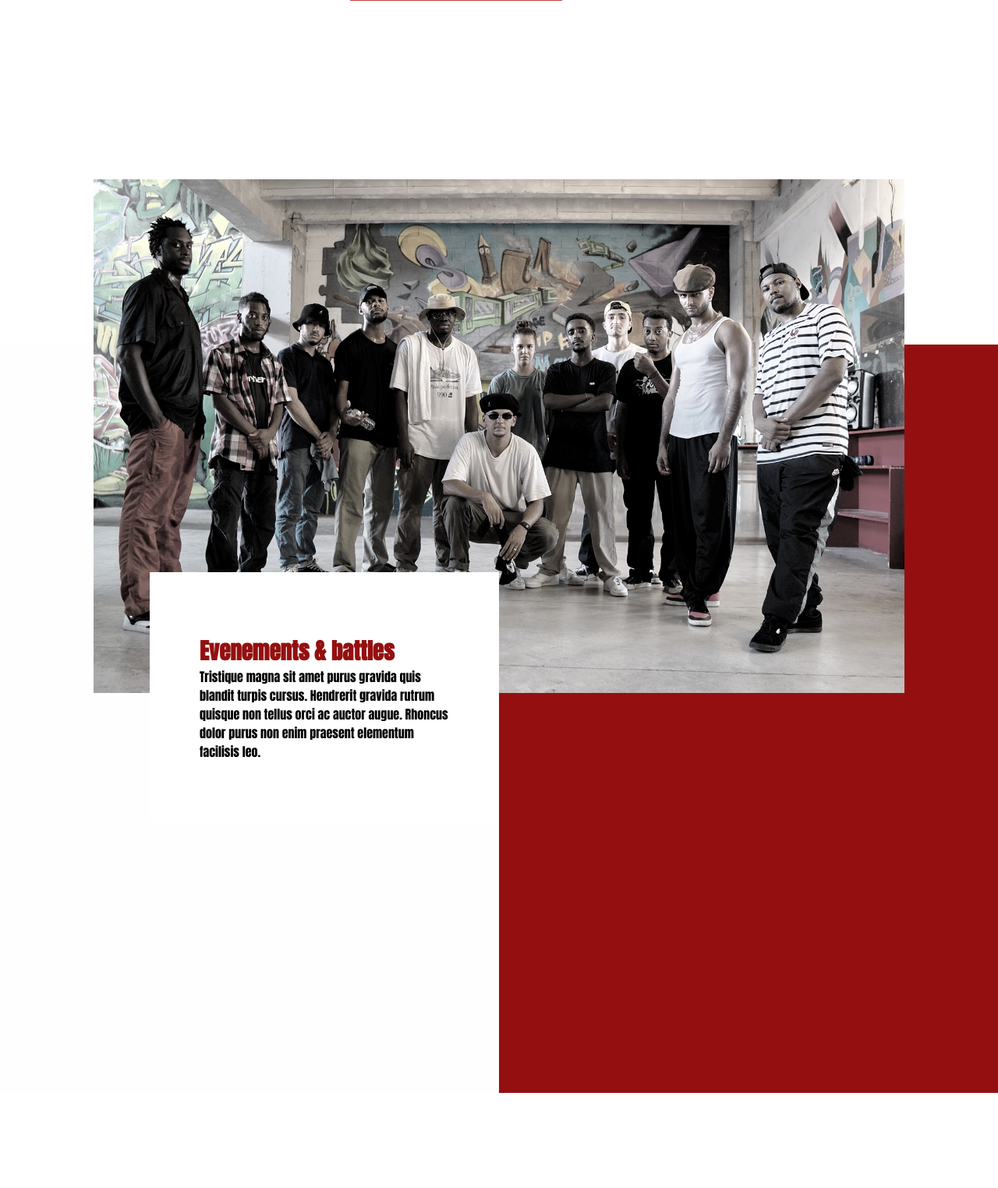
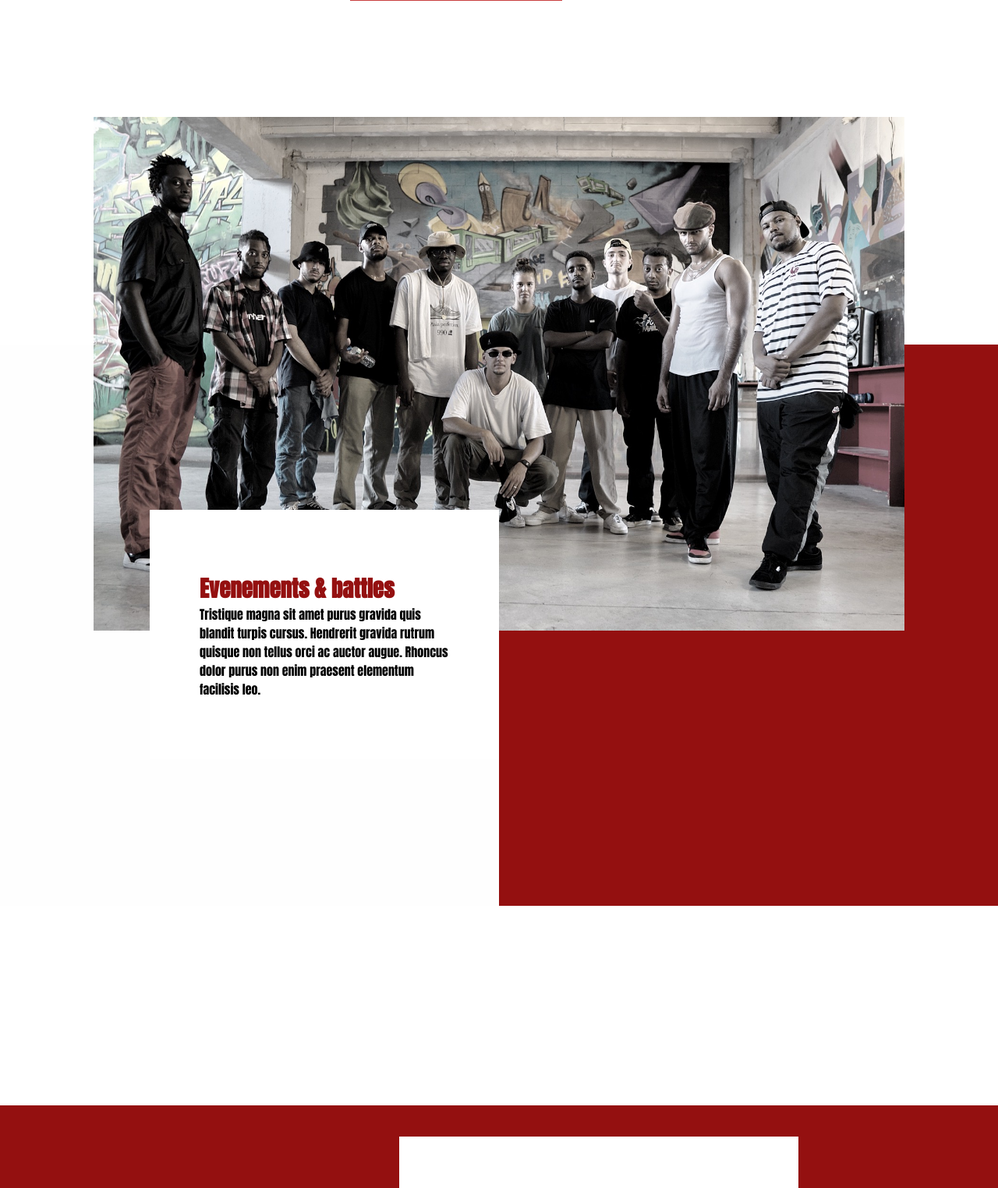
Before and after one commit to michael-bodjolle/La_Fabrique, a PHP site: page /accueil.html in a window 1280 px wide. Shown: the part 2666-4190 px from the top of the page at 78% size. Run offline with PHP 8.4, Linux system fonts and the light colour scheme; some web fonts are replaced.

Commit message:
coment etc..

```diff
--- a/content.js
+++ b/content.js
@@ -10,39 +10,33 @@ window.addEventListener('load', (e) => {
     const imgThree = document.createElement("img");
     const imgFour = document.createElement("img");
 
-
+     //    IMAGE1
     img.src = "images/SHOW-28.JPG";
     img.classList.add("imgone");
 
     const src = document.getElementById("myImg");
     src.appendChild(img);
 
-
+     //    IMAGE2
     imgTwo.src = "images/sourir.JPG";
     imgTwo.classList.add("imgtwo");
 
     const src2 = document.getElementById("myimgtwo");
     src2.appendChild(imgTwo);
 
-
+     //    IMAGE3
     imgThree.src = "images/IMG_3496.JPG";
     imgThree.classList.add("imgthree");
 
     const src3 = document.getElementById("myimgthree");
     src3.appendChild(imgThree);
 
-    imgFour.src = "images/IMG_3496.JPG";
+     //    IMAGE4
+    imgFour.src = "images/VALID-HH-13.JPG";
     imgFour.classList.add("imgfour");
 
     const src4 = document.getElementById("myimgfour");
     src4.appendChild(imgFour);
-
-     //    IMAGE5
-    //  imgFive.src = "images/VALID-HH-13.JPG";
-    //  imgFive.classList.add("imgfive");
-
-    //  const src5 = document.getElementById("myimgfive");
-    //  src5.appendChild(imgFive);
 
 
     // box1
--- a/style.css
+++ b/style.css
@@ -234,7 +234,6 @@ max-width: 50vh;
   margin: 5px auto;
   background: rgb(194, 55, 55);
   position: relative;
-
   height: 4px;
   width: 4px;
   border: 2px solid rgb(194, 55, 55);
@@ -446,7 +445,7 @@ p{
   display: flex;
   justify-content: center;
   max-width: 100%;
-  height: 120vh;
+  height: 90vh;
   padding: 15vh;
   margin-bottom: 5%;
   margin-top: -8%;
@@ -459,7 +458,7 @@ p{
 }
 .imgthree{
   max-width: 100%;
-  margin-top: -70vh;
+  margin-top: -60vh;
   }
 
 
@@ -562,6 +561,8 @@ width: 100%;
   height: 20vh;
 }
 
+/* RESPONSIVE */
+
 @media (max-width:1111px) {
   .hamburger {
     display: block;
```
